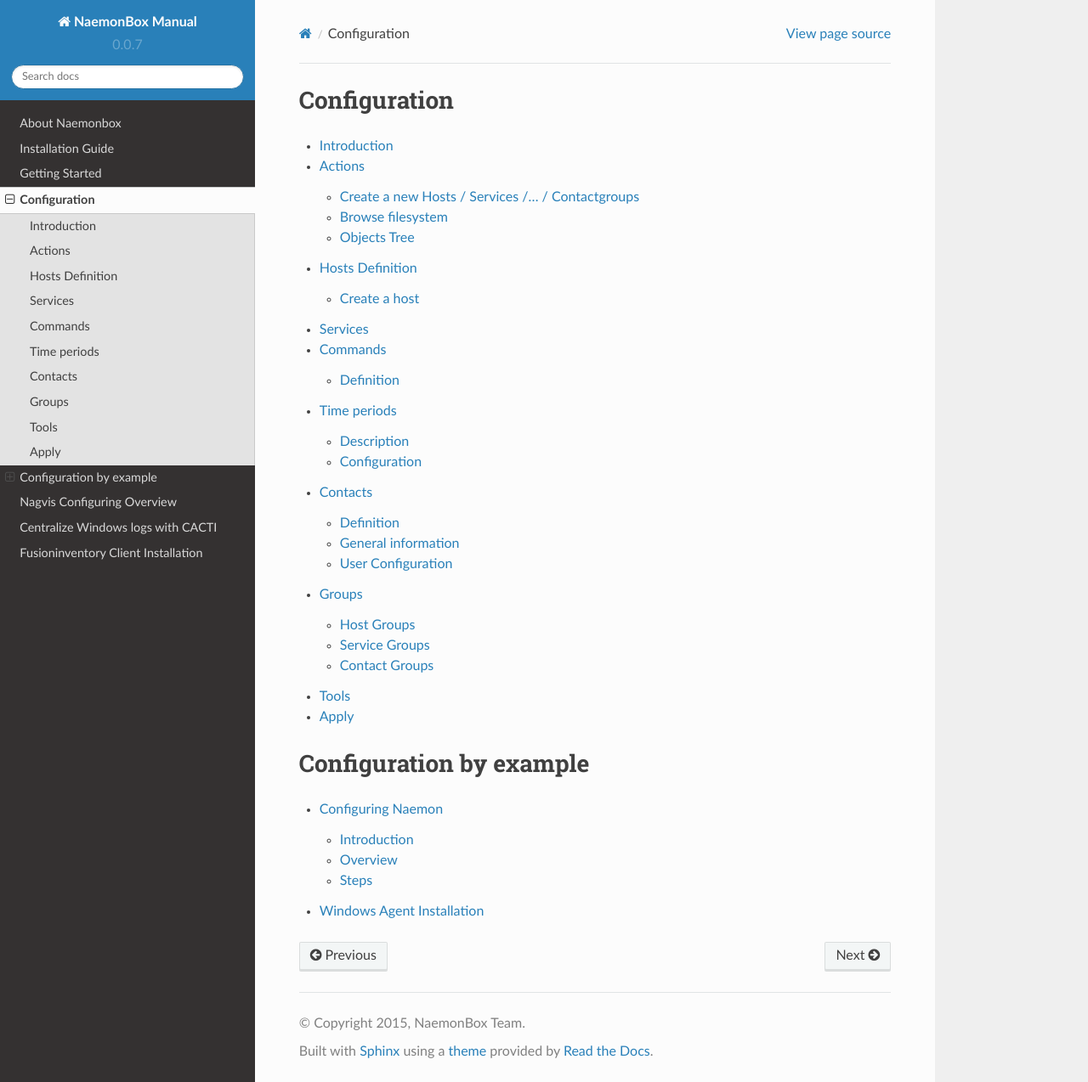
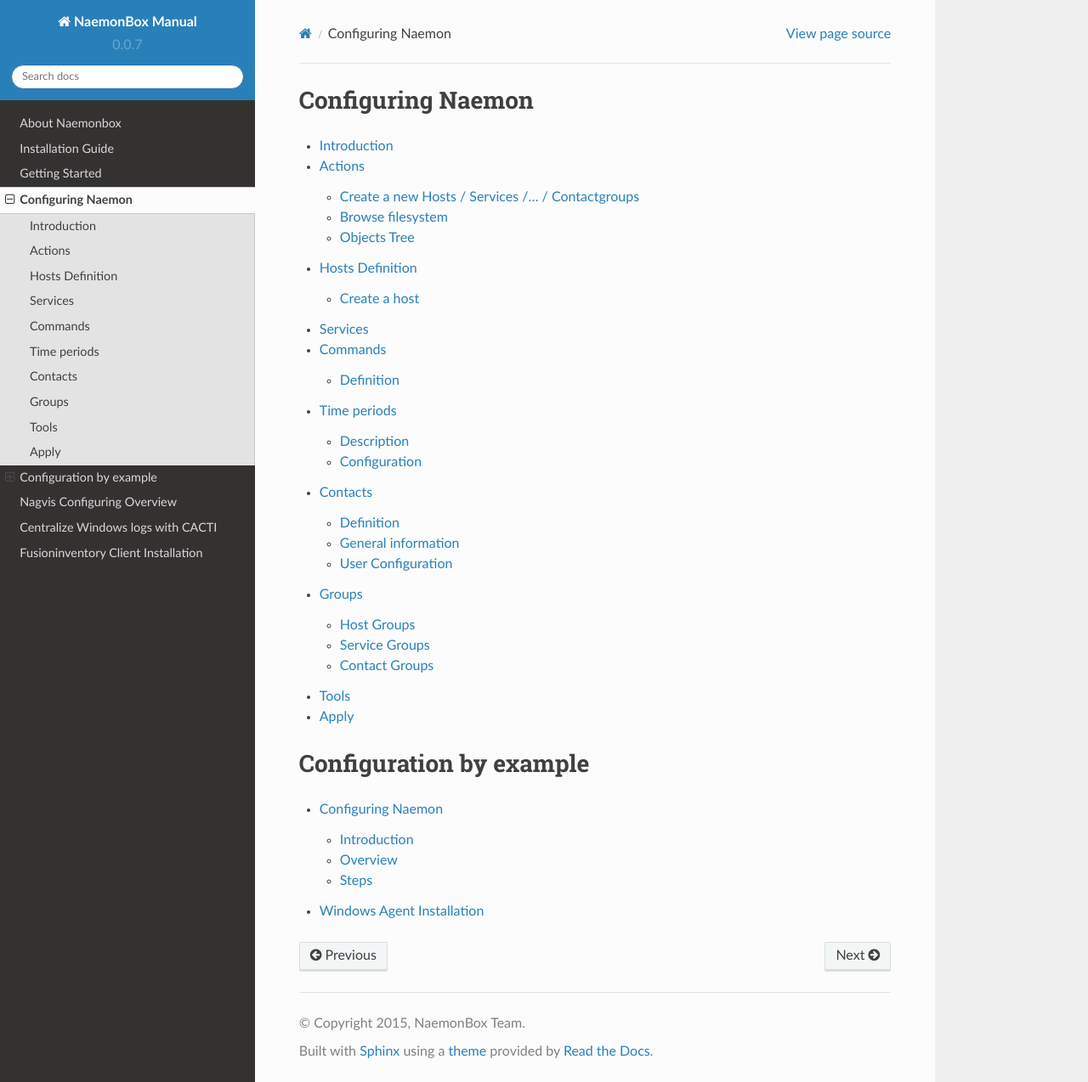
Before and after one commit to mgadi/naemonbox, a Sphinx documentation site: the page built from docs/source/04_Configuring_NaemonBox/index.rst, in a window 1280 px wide and 1274 px high. Shown: the whole window at 85% size. Built offline with Sphinx 7.4.7 and the Read the Docs theme 2.0.0, drawn with Linux system fonts in a browser that asks for light colours; pages that are not in the unit, such as notebooks, are missing from menus.

Commit message:
Update index.rst

```diff
--- a/docs/source/04_Configuring_NaemonBox/index.rst
+++ b/docs/source/04_Configuring_NaemonBox/index.rst
@@ -1,5 +1,5 @@
 =============
-Configuration
+Configuring Naemon
 =============
 
 .. toctree::
```
